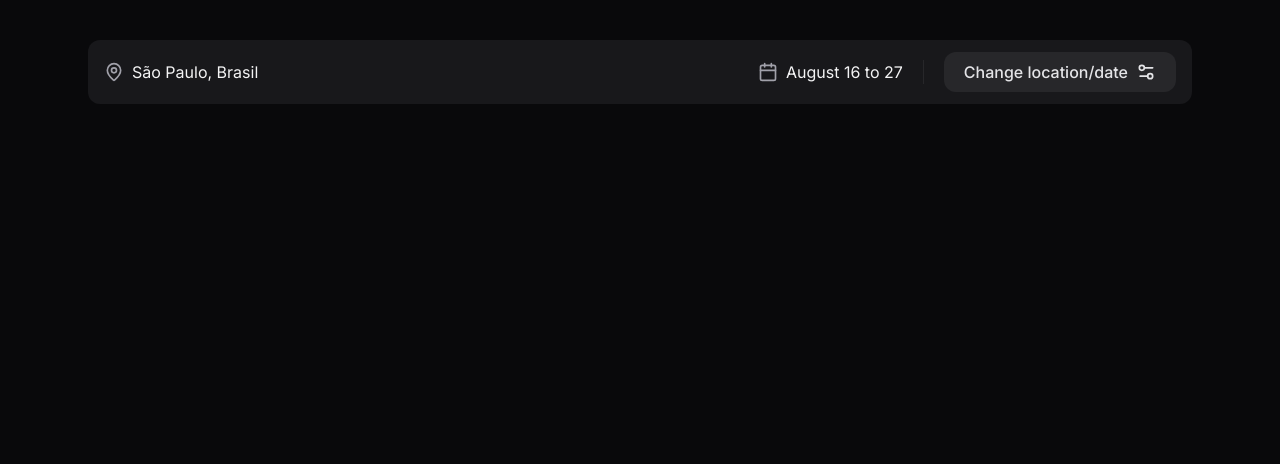
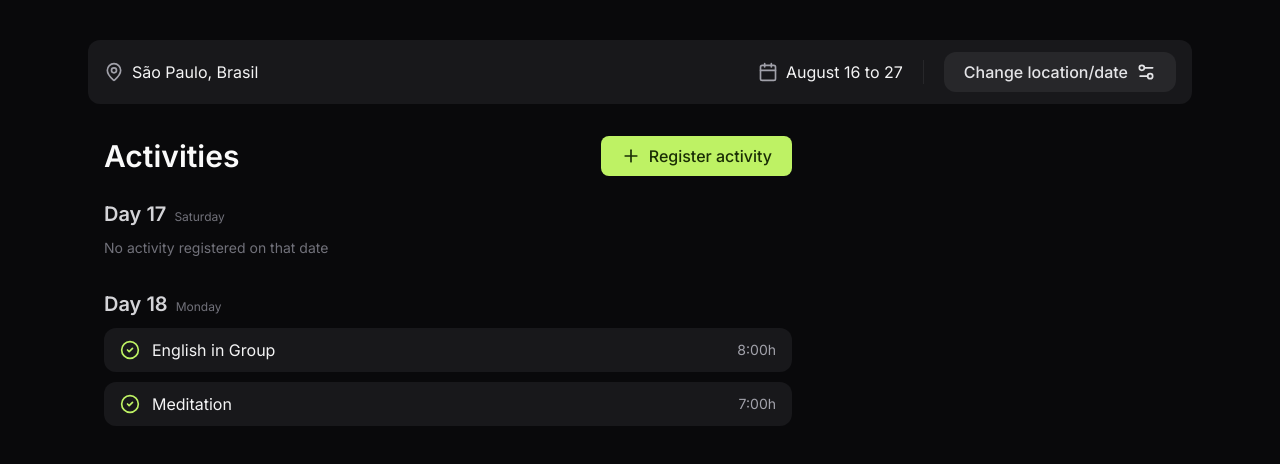
Before and after one commit to ViniciusLima7/planner, a React (Vite) app: page /trips/1 in a window 1280 px wide. Shown: the top 464 px of the page. Built offline with nearby package versions, Linux system fonts and the light colour scheme.

Commit message:
feat: add section one  in trip details

```diff
--- a/src/pages/trip-details/index.tsx
+++ b/src/pages/trip-details/index.tsx
@@ -1,4 +1,4 @@
-import { Calendar, MapPin, Settings2 } from "lucide-react";
+import { Calendar, CircleCheck, MapPin, Plus, Settings2 } from "lucide-react";
 
 export default function TripDetailsPage() {
   return (
@@ -21,6 +21,57 @@ export default function TripDetailsPage() {
           </button>
         </div>
       </div>
+
+      <main className="flex gap-16  px-4">
+        <div className="flex-1 space-y-6">
+          <div className="flex items-center justify-between">
+            <h2 className="text-3xl font-semibold">Activities</h2>
+            <button className="bg-lime-300 text-lime-950 rounded-lg px-5 py-2 font-medium flex items-center gap-2 hover:bg-lime-400">
+              <Plus className="size-5" />
+              Register activity
+            </button>
+          </div>
+          <div className="space-y-8">
+            <div className="space-y-2.5">
+              <div className="flex  gap-2 items-baseline">
+                <span className="text-xl text-zinc-300 font-semibold ">
+                  Day 17
+                </span>
+                <span className=" text-xs text-zinc-500">Saturday</span>
+              </div>
+              <p className="text-sm text-zinc-500">
+                No activity registered on that date
+              </p>
+            </div>
+
+            <div className="space-y-2.5">
+              <div className="flex  gap-2 items-baseline">
+                <span className="text-xl text-zinc-300 font-semibold ">
+                  Day 18
+                </span>
+                <span className=" text-xs text-zinc-500">Monday</span>
+              </div>
+
+              <div className="space-y-2.5">
+                <div className="px-4 py-2.5 bg-zinc-900 rounded-xl shadow-shape flex items-center gap-3">
+                  <CircleCheck className="size-5 text-lime-300" />
+                  <span className="text-zinc-100">English in Group</span>
+                  <span className="text-zinc-400 text-sm ml-auto">8:00h</span>
+                </div>
+              </div>
+
+              <div className="space-y-2.5">
+                <div className="px-4 py-2.5 bg-zinc-900 rounded-xl shadow-shape flex items-center gap-3">
+                  <CircleCheck className="size-5 text-lime-300" />
+                  <span className="text-zinc-100">Meditation</span>
+                  <span className="text-zinc-400 text-sm ml-auto">7:00h</span>
+                </div>
+              </div>
+            </div>
+          </div>
+        </div>
+        <div className="w-80"></div>
+      </main>
     </div>
   );
 }
```
